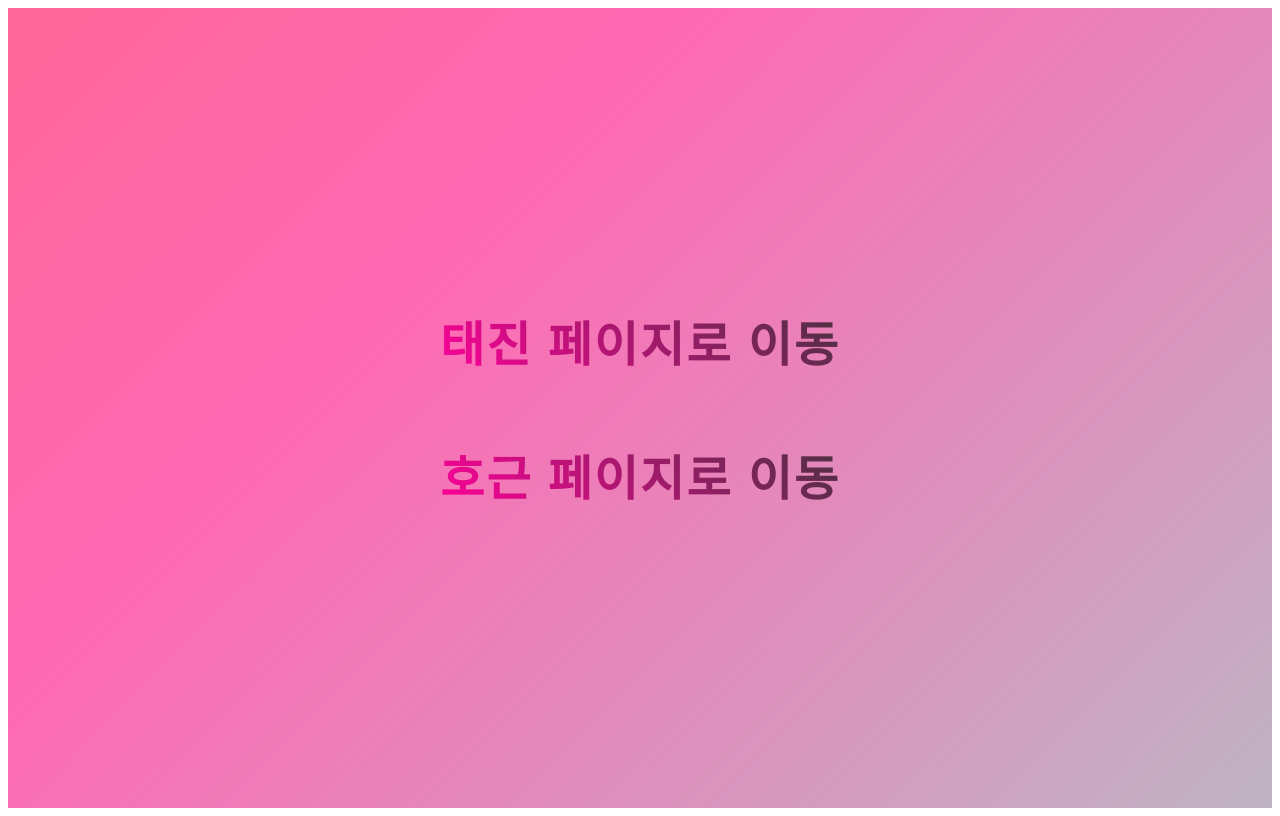
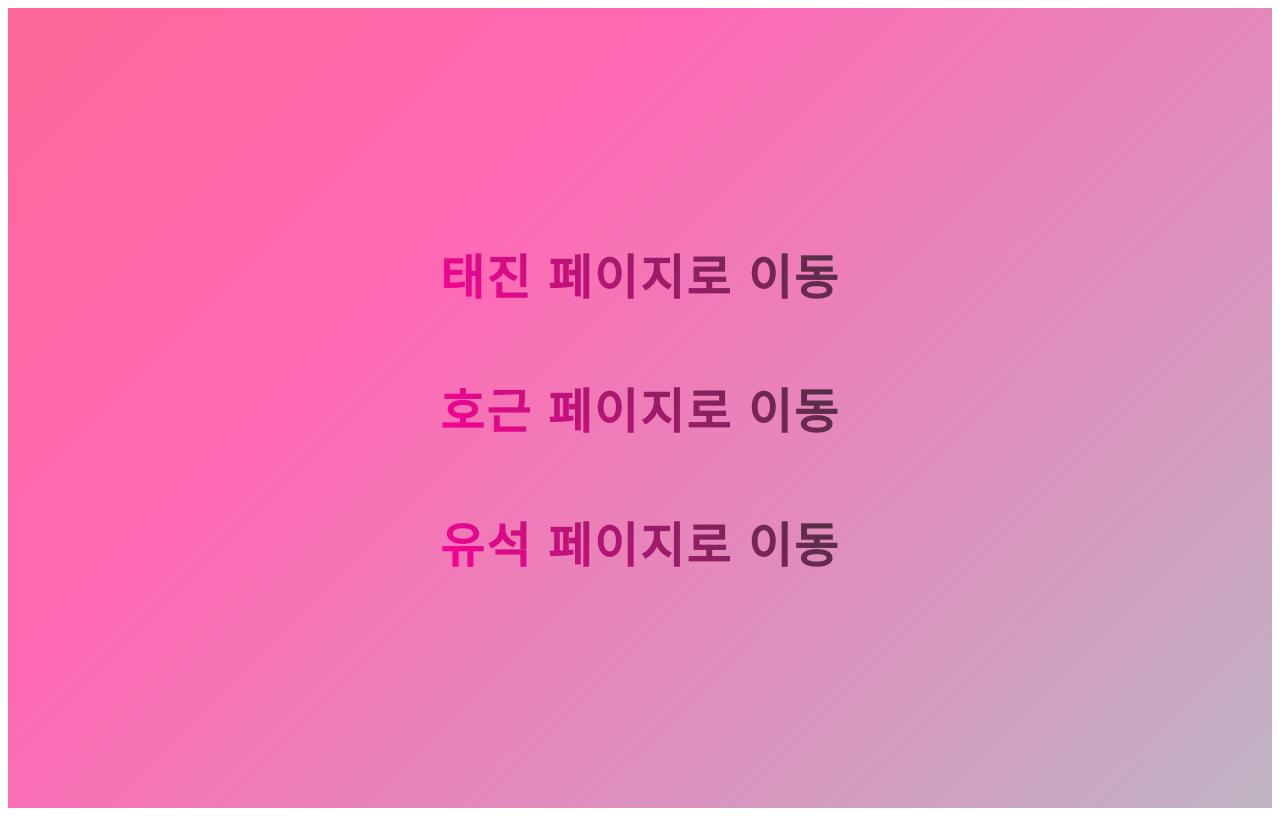
Before and after one commit to just-codingbaby/4team-react-router, a React (Create React App) app: page / in a window 1280 px wide. Built offline with nearby package versions, Linux system fonts and the light colour scheme.

Commit message:
fix: home page.js

```diff
--- a/src/pages/home/Page.js
+++ b/src/pages/home/Page.js
@@ -12,6 +12,10 @@ export function HomePage() {
       <Link to="hogeun">
         <h1>호근 페이지로 이동</h1>
       </Link>
+
+      <Link to="yousuk">
+        <h1>유석 페이지로 이동</h1>
+      </Link>
     </Flex.Column>
   );
 }
```
